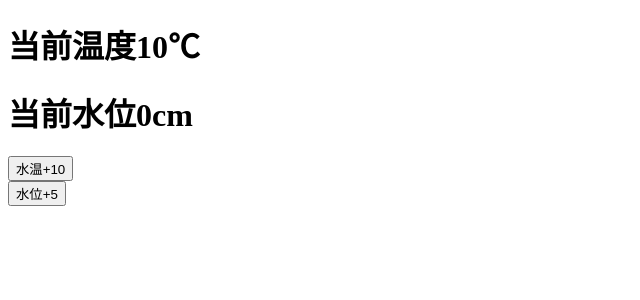
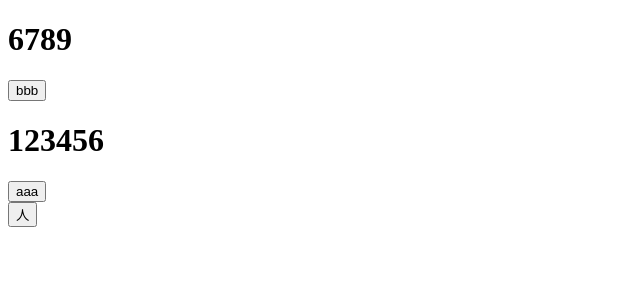
Before and after one commit to Masion-coder/Vue, a Vue app: page / in a window 1280 px wide. Shown: the top 300 px of the page, without its empty margins (0-640 px from the left). Built offline with nearby package versions, Linux system fonts and the light colour scheme.

Commit message:
vue-标签ref

```diff
--- a/src/App.vue
+++ b/src/App.vue
@@ -1,20 +1,33 @@
 <template>
-    <WatchEffect/>
+    <h1 ref="title">6789</h1>
+    <button @click="show">bbb</button>
+    <Person ref="person"/>
+    <button @click="showPerson">人</button>
 </template>
-
 <script>
-    import Car from './components/Car.vue';
+export default {
+    name: 'App'
+}
+</script>
+<script setup>
+import Car from './components/Car.vue';
 import Person from './components/Person.vue';
 import Watch from './components/Watch.vue';
 import WatchEffect from './components/WatchEffect.vue';
+import { ref } from 'vue'
 
+let title = ref()
+let person = ref()
 
-    export default {
-        name:'App',
-        components:{WatchEffect}
-    }
+function show() {
+    console.log(title.value)
+}
+
+function showPerson() {
+    // 返回组件实例
+    console.log(person.value)
+}
+
 </script>
 
-<style>
-
-</style>
+<style></style>
--- a/src/components/Person.vue
+++ b/src/components/Person.vue
@@ -1,9 +1,7 @@
 <template>
     <div class="person">
-        性：<input type="text" v-model="firstName"> <br>
-        名：<input type="text" v-model="lastName"> <br>
-        全名：<span>{{ fullName }}</span> <br>
-        <button @click="changeFullName">修改全称</button>
+        <h1 ref="title">123456</h1>
+        <button @click="show">aaa</button>
     </div>
 </template>
 
@@ -14,27 +12,12 @@ export default {
 </script>
 
 <script setup>
-import { ref, computed } from 'vue'
+import { ref } from 'vue'
 
-let firstName = ref('张')
-let lastName = ref('三')
+let title = ref()
 
-// // 计算属性，只读，不能改
-// let fullName = computed(() => { return firstName.value + '-' + lastName.value })
+function show() {
+    console.log(title.value)
+}
 
-
-let fullName = computed({
-    get() {
-        return firstName.value + '-' + lastName.value
-    },
-    set(val) {
-        const [na1,na2] = val.split('-')
-        firstName.value = na1
-        lastName.value = na2
-    }
-})
-
-function changeFullName() {
-    fullName.value = 'li-si'
-}
 </script>
```
